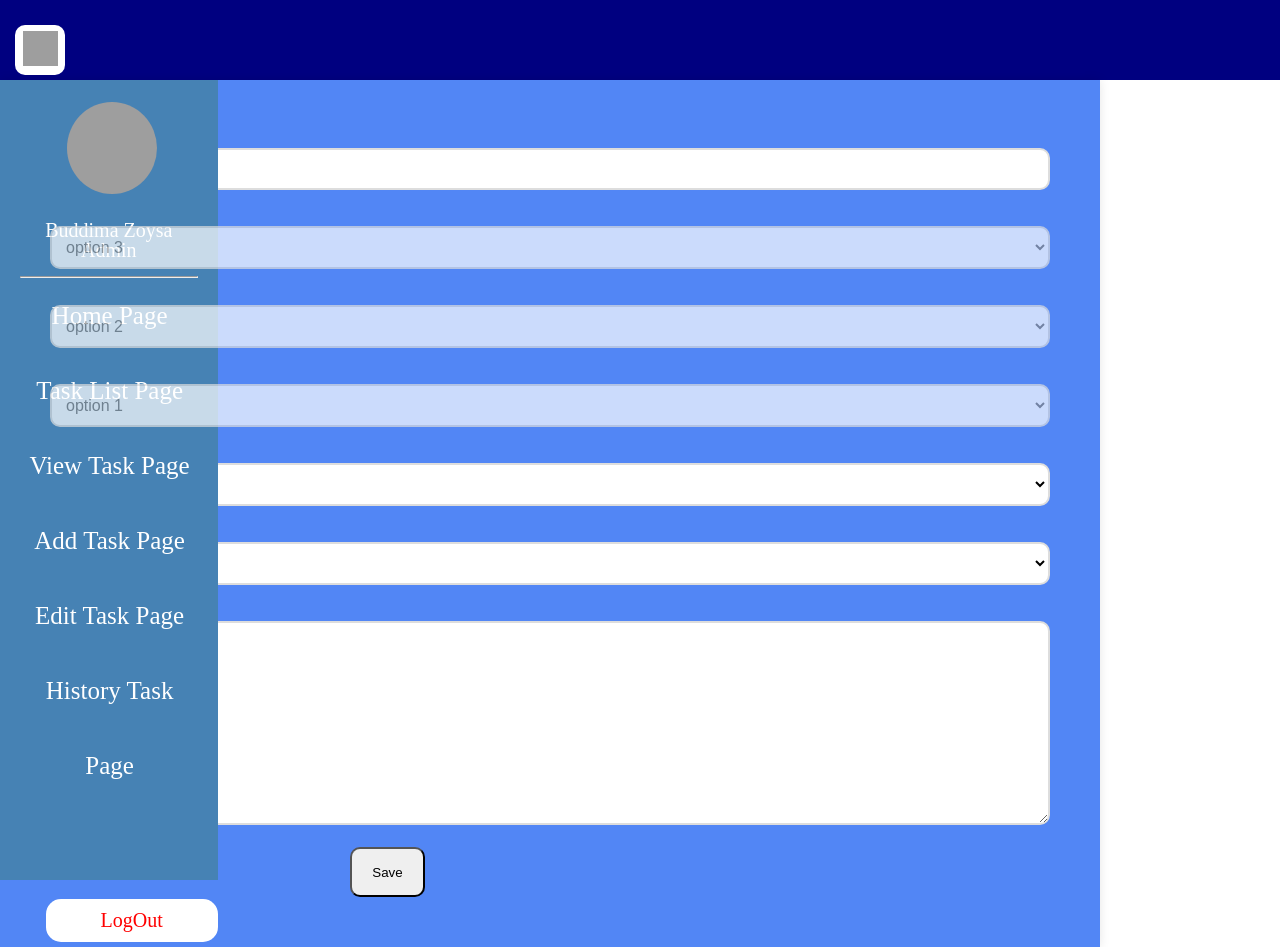
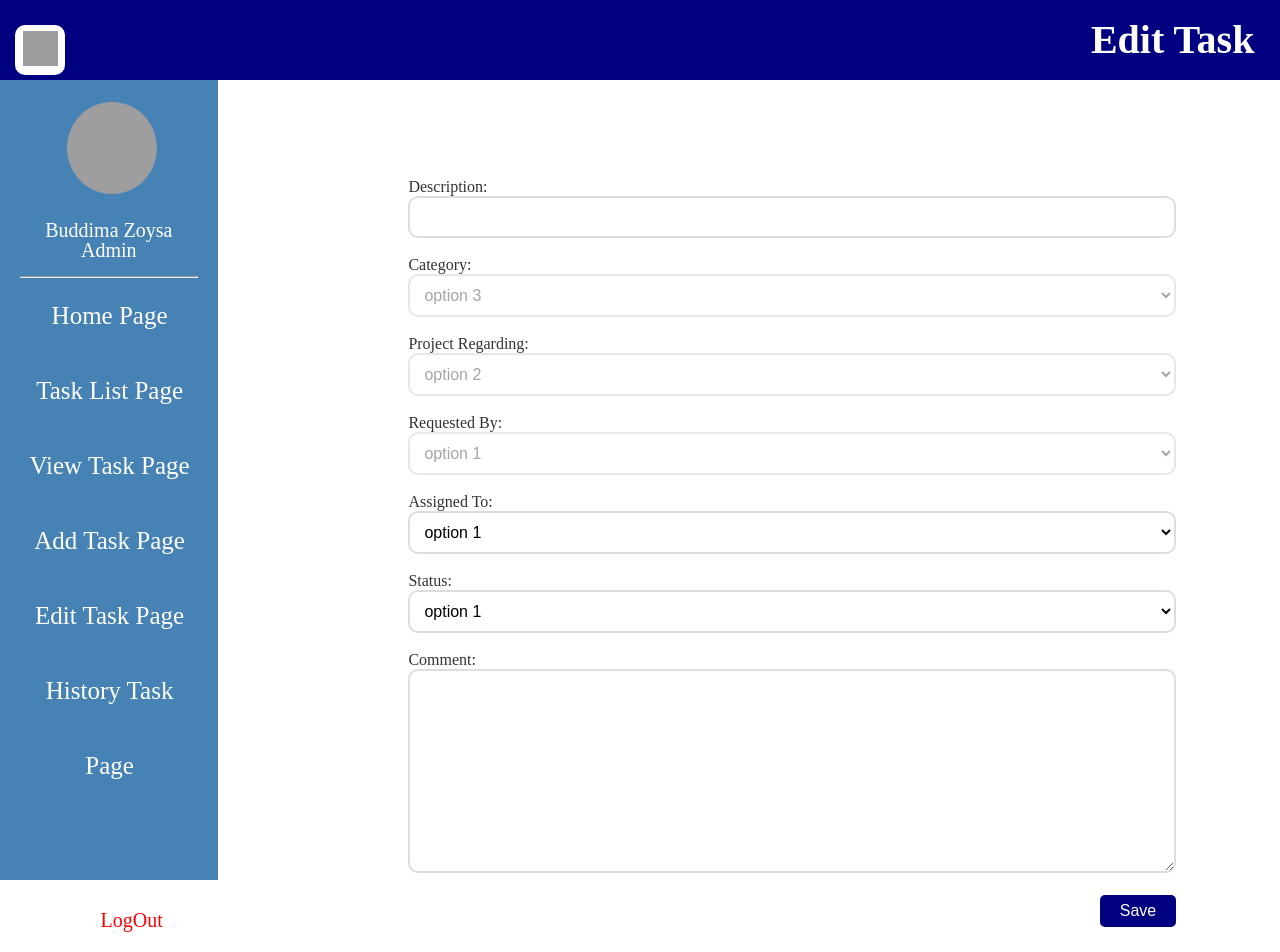
Before and after one commit to Sayumidealwis/sample-page, a React (Create React App) app: page /taskedit in a window 1280 px wide. Shown: the top 952 px of the page. Built offline with nearby package versions, Linux system fonts and the light colour scheme; grey boxes are pictures that could not be loaded.

Commit message:
Edit all files by Sanjana

```diff
--- a/src/App.js
+++ b/src/App.js
@@ -13,7 +13,7 @@ function App() {
   return (
     <BrowserRouter>
       <div>
-        <Header />
+        {/* <Header /> */}
         <Sidebar />
         <div>
           <Routes>
--- a/src/Components/Header.css
+++ b/src/Components/Header.css
@@ -12,19 +12,19 @@
     width: 100vw;
   }
 
-  /* .page_name{
-    font-size: 3em;
+  .page_name{
+    font-size: 2.5em;
     display: flex;
     flex-direction: column;
     flex-wrap: nowrap;
-    width: 300px;
+    width: 20vw;
     text-align: right;
-    margin-bottom: 25px;
-    margin-top: 25px;
+    margin-bottom: 2vh;
+    margin-top: 2vh;
     margin-right: 2%;
-    margin-left: 80%;
+    margin-left: 80vw;
     font-weight: bold;
-  } */
+  }
 
   .back_button{
     position: absolute;
--- a/src/Components/Header.jsx
+++ b/src/Components/Header.jsx
@@ -1,14 +1,14 @@
 import "./Header.css";
 import React from 'react';
 
-const Header = () => {
+const Header = ({currentPage}) => {
   return (
     <header>
     <div className="header_container">
     <button type="button" className="back_button">
         <div className="backimage"><img src="https://www.svgrepo.com/show/101168/go-back-arrow.svg" alt="icon"/></div>
     </button>
-    {/* <p className="page_name">HOME</p> */}
+    <p className="page_name">{currentPage}</p>
     </div>
     </header>
   );
--- a/src/Components/SidebarStyle.css
+++ b/src/Components/SidebarStyle.css
@@ -4,6 +4,7 @@
   background-color: steelblue;
   position: fixed;
   left: 0;
+  margin-top: 10vh;
 }
 
 .mid_section {
--- a/src/Pages/AddTaskPage.css
+++ b/src/Pages/AddTaskPage.css
@@ -1,7 +1,7 @@
 .addtaskpage_container {
   padding: 1vh;
   margin-left: 28vw;
-  margin-top: 10vh;
+  margin-top: 6vh;
 }
 
 .addtaskpage_details {
--- a/src/Pages/AddTaskPage.jsx
+++ b/src/Pages/AddTaskPage.jsx
@@ -1,5 +1,6 @@
 import React, { useState } from 'react'
 import './AddTaskPage.css'
+import Header from '../Components/Header'
 
 const AddTaskPage = () => {
   const [description, setDescription] = useState('')
@@ -92,6 +93,8 @@ const AddTaskPage = () => {
   }
 
   return (
+    <div>
+    <Header currentPage="Add Task"/>
     <div className="addtaskpage_container">
       <tabel>
         <form className="addtaskpage_details">
@@ -297,6 +300,7 @@ const AddTaskPage = () => {
         </form>
       </tabel>
     </div>
+    </div>
   )
 }
 
--- a/src/Pages/EditTaskPage.css
+++ b/src/Pages/EditTaskPage.css
@@ -4,11 +4,11 @@
   padding: 0%;
 }
 .edit-task-page {
-    width: 1000px;
+    width: 60vw;
     height: 100%;
-    background-color: rgb(82, 134, 245);
-    box-shadow: 0 0 10px rgba(0, 0, 0, 0.1);
     padding: 50px;
+    margin-left: 28vw;
+    margin-top: 6vh;
   }
 
   .edit-task-form {
@@ -19,7 +19,6 @@
   .form-label {
     margin-bottom: 5px;
     color: #333;
-    font-weight: bold;
   }
 
   .form-input {
@@ -35,10 +34,14 @@
   }
 
   .form-button{
-    border-radius: 10px;
-    height: 50px;
-    width: 75px;
-    margin-left: 300px;
-
+    border-radius: 5px;
+    height: 4vh;
+    width: 6vw;
+    margin-left: 54vw;
+    color: white;
+    background: navy;
+    font-size: 16px;
+    border: none;
+    padding: 0.5vw 1vw;
   }
   /* Add more styles as needed */
--- a/src/Pages/EditTaskPage.jsx
+++ b/src/Pages/EditTaskPage.jsx
@@ -1,11 +1,14 @@
 import React from 'react'
 import './EditTaskPage.css'
+import Header from '../Components/Header';
 
 const EditTaskPage = () => {
   const handlesubmit =()=>{
     alert("task detail edited");
   }
   return (
+    <div>
+    <Header currentPage="Edit Task"/>
     <div className="edit-task-page">
       <form>
         <label className="form-label">Description:</label>
@@ -48,8 +51,9 @@ const EditTaskPage = () => {
         <textarea cols={30} rows={10} required></textarea>
         <br/><br/>
 
-        <button className="form-button" type='submit'onSubmit={handlesubmit()}>Save</button>
+        <button className="form-button" type='submit'onSubmit={handlesubmit}>Save</button>
       </form>
+    </div>
     </div>
   )
 }
--- a/src/Pages/HistoryTask.jsx
+++ b/src/Pages/HistoryTask.jsx
@@ -1,9 +1,11 @@
 import React from 'react'
+import Header from '../Components/Header'
 
 const HistoryTaskPage = () => {
   return (
     <div>
-      <h1>This is history task page</h1>
+      <Header currentPage="Task History"/>
+      {/* <h1>This is history task page</h1> */}
     </div>
   )
 }
--- a/src/Pages/HomePage.jsx
+++ b/src/Pages/HomePage.jsx
@@ -1,5 +1,6 @@
 import React, { useState, useEffect } from 'react';
 import "./HomePage.css";
+import Header from '../Components/Header';
 
 
 const HomePage = () => {
@@ -17,6 +18,7 @@ const HomePage = () => {
   }, []);
   return (
     <div>
+      <Header currentPage="Home"/>
       <div className='home_logo'>
         <img src='https://cdn.enfsolar.com/ID/logo/5e2674a1a7550.jpg?v=1' alt='cardImage'/>
       </div>
--- a/src/Pages/TaskList.jsx
+++ b/src/Pages/TaskList.jsx
@@ -1,6 +1,7 @@
 import React, { useState } from 'react'
 import './Task_style.css'
 import DataTable from 'react-data-table-component'
+import Header from '../Components/Header'
 
 const getColor = (status) => {
   switch (status.toLowerCase()) {
@@ -188,10 +189,12 @@ const Table = () => {
   }
 
   return (
+    <div>
+      <Header currentPage="Task List"/>
     <div className="container">
       <div>
         <div>
-          <p className="title">Task List</p>
+          {/* <p className="title">Task List</p> */}
           <p className="search-bar">Filter By Added Date: <input className="search" type="text" onChange={handleFilter} /></p>
         </div>
       </div>
@@ -206,6 +209,7 @@ const Table = () => {
         />
       </div>
     </div>
+    </div>
   )
 }
 
--- a/src/Pages/ViewTaskPage.jsx
+++ b/src/Pages/ViewTaskPage.jsx
@@ -1,9 +1,11 @@
 import React from 'react'
+import Header from '../Components/Header'
 
 const ViewTaskPage = () => {
   return (
     <div>
-      <h1>This is view a task page</h1>
+      <Header currentPage="View Task"/>
+      {/* <h1>This is view a task page</h1> */}
     </div>
   )
 }
```
